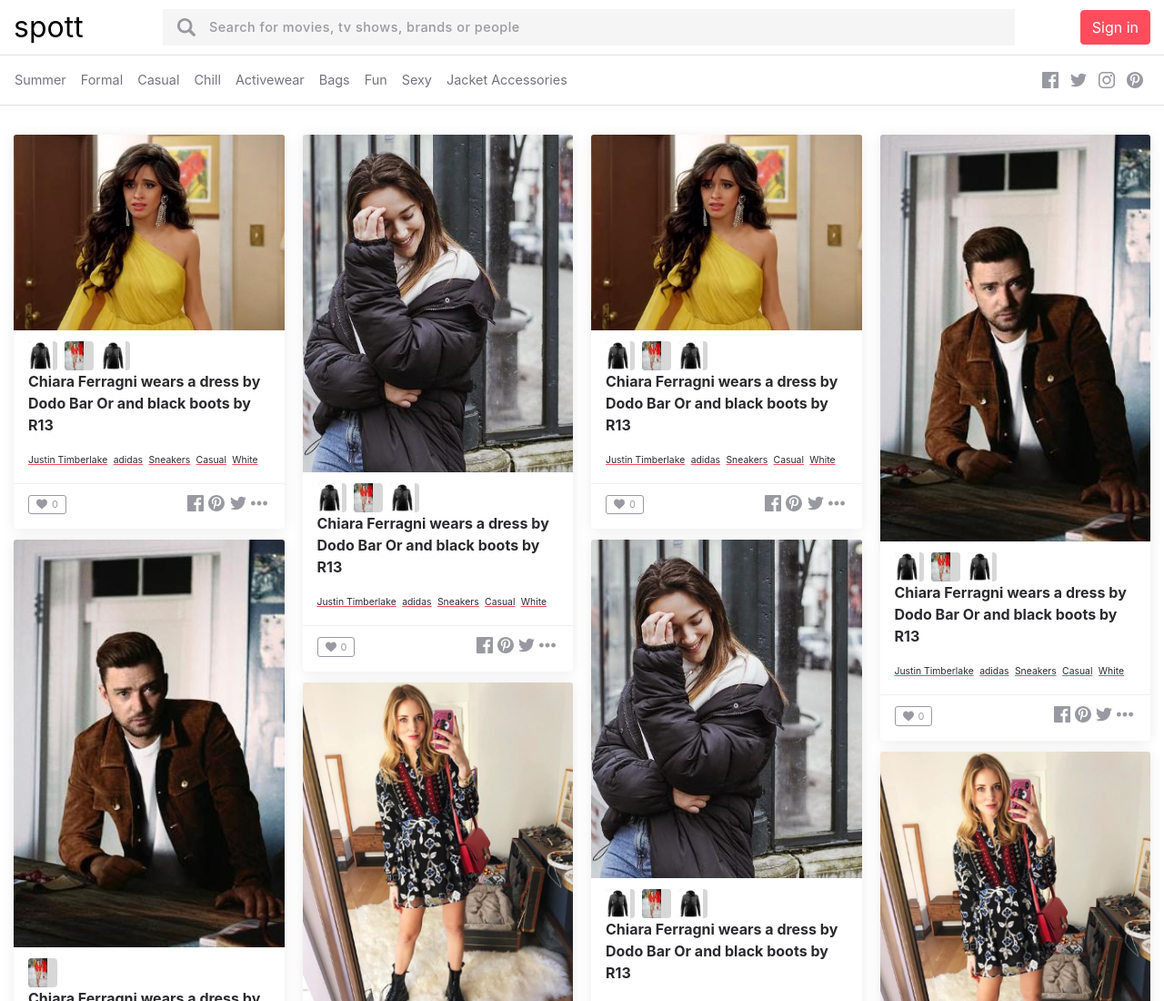
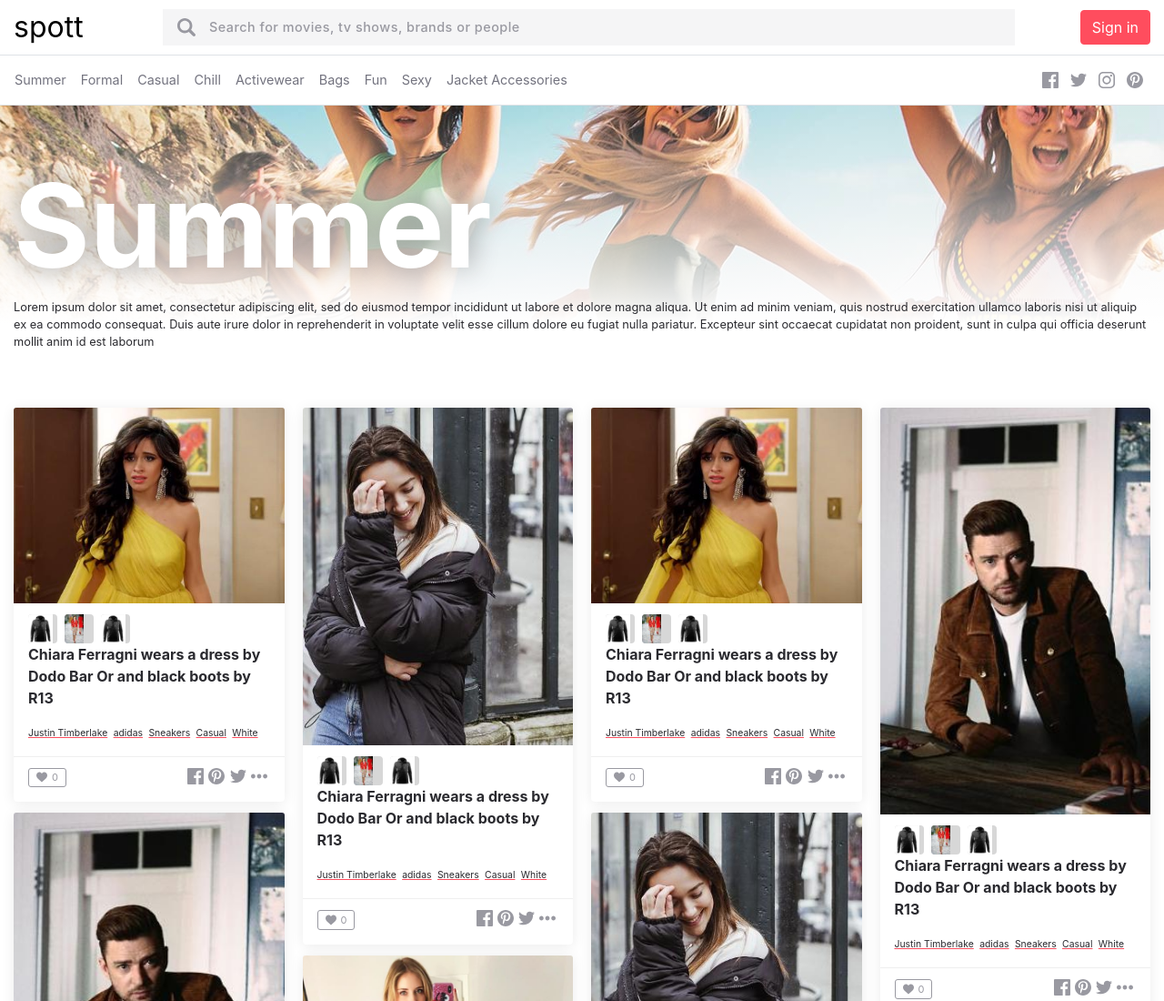
Before and after one commit to Kry-dev/smogey.be-content, a website built with webpack: page src/pug/index.pug in a window 1280 px wide. Shown: the top 1100 px of the page at 91% size. Built offline with nearby package versions, Linux system fonts and the light colour scheme; files whose address does not match are found by name.

Commit message:
add hero title row

```diff
--- a/src/pug/global/content.pug
+++ b/src/pug/global/content.pug
@@ -1,2 +1,4 @@
+include hero-section
 .container-fluid
+
     include ../mixin/card-columns
--- /dev/null
+++ b/src/pug/global/hero-section.pug
@@ -0,0 +1,8 @@
+section.hero
+    .container-fluid
+        .row
+            .col-12
+                h1.hero-title Summer
+                p.hero-descr Lorem ipsum dolor sit amet, consectetur adipiscing elit, sed do eiusmod tempor incididunt ut labore et dolore magna aliqua. Ut enim ad minim veniam, quis nostrud exercitation ullamco laboris nisi ut aliquip ex ea commodo consequat. Duis aute irure dolor in reprehenderit in voluptate velit esse cillum dolore eu fugiat nulla pariatur. Excepteur sint occaecat cupidatat non proident, sunt in culpa qui officia deserunt mollit anim id est laborum
+        .row
+            .col-12
--- a/src/sass/app.scss
+++ b/src/sass/app.scss
@@ -52,4 +52,5 @@
 @import "global/_socials.scss";
 @import "global/_likes.scss";
 @import "global/_cards-columns.scss";
+@import "global/_hero.scss";
 //@import "global/footer";
--- /dev/null
+++ b/src/sass/global/_hero.scss
@@ -0,0 +1,22 @@
+.hero{
+	display: flex;
+	width: 100%;
+	flex-direction: column;
+	justify-content: flex-start;
+	background:linear-gradient(to bottom, rgba(255,255,255,.01) 0%, rgba(255,255,255,1) 80%), url("/assets/img/bg/summer.jpg") no-repeat center;
+	min-height: 300px;
+	&-title{
+		padding-top: 100px;
+		color: $white;
+		font-size: 8rem;
+		font-weight: 700;
+		line-height: 64px;
+		//letter-spacing: 5px;
+		margin-bottom: 3rem;
+		text-shadow: 0px -1px 30px rgba(150, 150, 150, 1);
+	}
+	&-descr{
+		font-size: .8rem;
+
+	}
+}
```
Also changed, not shown: build/assets/css/app.min.css, build/index.html, src/images/bg/summer.jpg (added).
